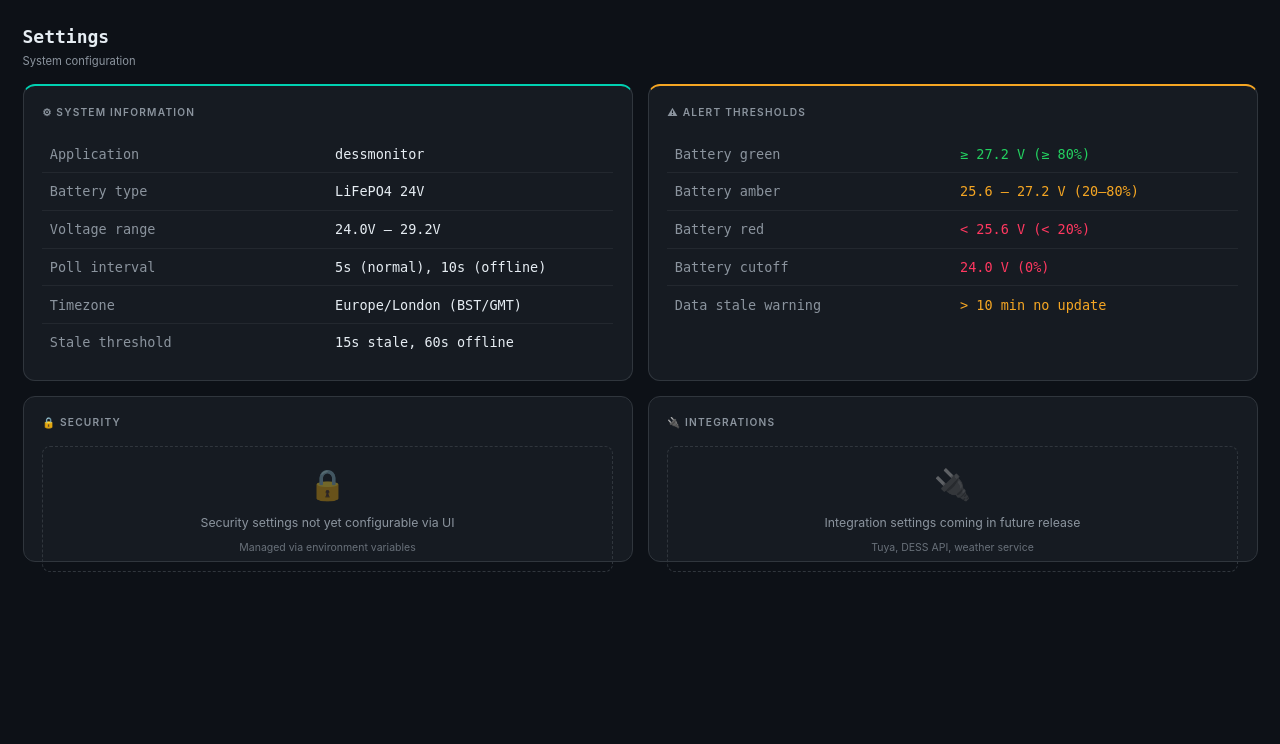
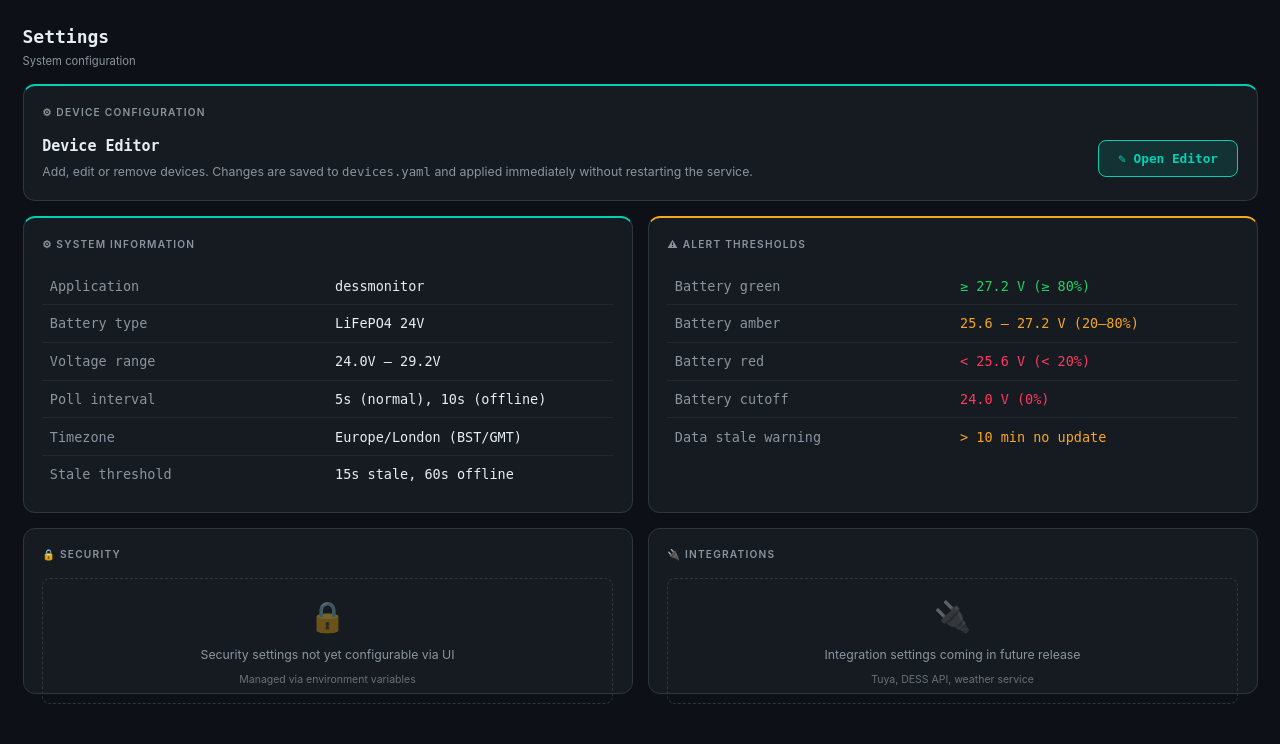
Before and after one commit to alexcopy/dessmonitor, a FastAPI app: template app/web/templates/settings.html in a window 1280 px wide. Shown: the part 56-800 px from the top of the page. Run offline with FastAPI, Linux system fonts and the light colour scheme; the template is opened without the code that fills it: most values are stand-ins (such as "Sample title", 1, 10 or a date in 2020); parts of the project's set-up code (start-up, migrations or seed data) failed here and were passed over.

Commit message:
feat(settings): add Device Editor link card, remove inline styles

```diff
--- a/app/web/static/dashboard.css
+++ b/app/web/static/dashboard.css
@@ -928,6 +928,51 @@ html, body { font-size: 15px; }
 .green-text { color: var(--green); }
 .red-text   { color: var(--red); }
 
+/* ── SETTINGS PAGE ───────────────────────────────────────────── */
+.dm-settings-full-width { grid-column: 1 / -1; }
+
+.dm-settings-editor-row {
+    display: flex;
+    align-items: center;
+    justify-content: space-between;
+    gap: 1.5rem;
+    flex-wrap: wrap;
+}
+
+.dm-settings-editor-title {
+    font-family: var(--mono);
+    font-size: 1rem;
+    font-weight: 700;
+    color: var(--text);
+    margin-bottom: 0.35rem;
+}
+
+.dm-settings-editor-desc {
+    font-size: 0.82rem;
+    color: var(--text-dim);
+    line-height: 1.5;
+}
+
+.dm-settings-editor-btn {
+    display: inline-block;
+    padding: 0.55rem 1.25rem;
+    background: var(--teal-dim);
+    color: var(--teal);
+    border: 1px solid var(--teal);
+    border-radius: 8px;
+    font-family: var(--mono);
+    font-size: 0.85rem;
+    font-weight: 700;
+    text-decoration: none;
+    white-space: nowrap;
+    transition: background 0.15s;
+    flex-shrink: 0;
+}
+.dm-settings-editor-btn:hover { background: rgba(0,209,178,0.22); color: var(--teal); }
+
+.dm-table-key   { color: var(--text-dim); width: 50%; }
+.dm-placeholder-sm { min-height: 80px; }
+
 /* ── STALE FOOTER — красный если данные устарели > 10 мин ───── */
 .dm-footer-bar.dm-footer-stale {
   border-top-color: var(--red);
@@ -989,17 +1034,3 @@ html, body { font-size: 15px; }
   .dm-stats-strip      { grid-template-columns: 1fr 1fr; }
   .dm-summary-row      { grid-template-columns: 1fr; }
 }
-
-/* ── LOAD ROW FRESHNESS DOT ──────────────────────────────────── */
-.dm-obs-dot {
-  display: inline-block;
-  width: 7px;
-  height: 7px;
-  border-radius: 50%;
-  vertical-align: middle;
-  cursor: help;
-  margin-left: 2px;
-}
-.dm-obs-dot.fresh { background: var(--green); box-shadow: 0 0 4px var(--green); }
-.dm-obs-dot.stale { background: var(--amber); }
-.dm-obs-dot.old   { background: var(--red);   box-shadow: 0 0 4px var(--red); }
--- a/app/web/templates/settings.html
+++ b/app/web/templates/settings.html
@@ -39,32 +39,50 @@
 
     <div class="dm-grid-2">
 
+        <!-- Device Editor — primary action card -->
+        <div class="dm-card accent-teal dm-settings-full-width">
+            <div class="dm-kpi-label dm-card-title-gap">&#9881; Device Configuration</div>
+            <div class="dm-settings-editor-row">
+                <div>
+                    <div class="dm-settings-editor-title">Device Editor</div>
+                    <div class="dm-settings-editor-desc">
+                        Add, edit or remove devices. Changes are saved to
+                        <span class="dm-mono">devices.yaml</span> and applied immediately
+                        without restarting the service.
+                    </div>
+                </div>
+                <a href="/settings/devices" class="dm-settings-editor-btn">
+                    &#9998; Open Editor
+                </a>
+            </div>
+        </div>
+
         <div class="dm-card accent-teal">
             <div class="dm-kpi-label dm-card-title-gap">&#9881; System Information</div>
             <table class="dm-table">
                 <tbody>
                     <tr>
-                        <td class="dm-mono" style="color:var(--text-dim); width:50%">Application</td>
+                        <td class="dm-mono dm-table-key">Application</td>
                         <td class="dm-mono">dessmonitor</td>
                     </tr>
                     <tr>
-                        <td class="dm-mono" style="color:var(--text-dim)">Battery type</td>
+                        <td class="dm-mono dm-table-key">Battery type</td>
                         <td class="dm-mono">LiFePO4 24V</td>
                     </tr>
                     <tr>
-                        <td class="dm-mono" style="color:var(--text-dim)">Voltage range</td>
+                        <td class="dm-mono dm-table-key">Voltage range</td>
                         <td class="dm-mono">24.0V — 29.2V</td>
                     </tr>
                     <tr>
-                        <td class="dm-mono" style="color:var(--text-dim)">Poll interval</td>
+                        <td class="dm-mono dm-table-key">Poll interval</td>
                         <td class="dm-mono">5s (normal), 10s (offline)</td>
                     </tr>
                     <tr>
-                        <td class="dm-mono" style="color:var(--text-dim)">Timezone</td>
+                        <td class="dm-mono dm-table-key">Timezone</td>
                         <td class="dm-mono">Europe/London (BST/GMT)</td>
                     </tr>
                     <tr>
-                        <td class="dm-mono" style="color:var(--text-dim)">Stale threshold</td>
+                        <td class="dm-mono dm-table-key">Stale threshold</td>
                         <td class="dm-mono">15s stale, 60s offline</td>
                     </tr>
                 </tbody>
@@ -76,23 +94,23 @@
             <table class="dm-table">
                 <tbody>
                     <tr>
-                        <td class="dm-mono" style="color:var(--text-dim); width:50%">Battery green</td>
+                        <td class="dm-mono dm-table-key">Battery green</td>
                         <td class="dm-mono green-text">&ge; 27.2 V (&ge; 80%)</td>
                     </tr>
                     <tr>
-                        <td class="dm-mono" style="color:var(--text-dim)">Battery amber</td>
+                        <td class="dm-mono dm-table-key">Battery amber</td>
                         <td class="dm-mono amber-text">25.6 — 27.2 V (20–80%)</td>
                     </tr>
                     <tr>
-                        <td class="dm-mono" style="color:var(--text-dim)">Battery red</td>
+                        <td class="dm-mono dm-table-key">Battery red</td>
                         <td class="dm-mono red-text">&lt; 25.6 V (&lt; 20%)</td>
                     </tr>
                     <tr>
-                        <td class="dm-mono" style="color:var(--text-dim)">Battery cutoff</td>
+                        <td class="dm-mono dm-table-key">Battery cutoff</td>
                         <td class="dm-mono red-text">24.0 V (0%)</td>
                     </tr>
                     <tr>
-                        <td class="dm-mono" style="color:var(--text-dim)">Data stale warning</td>
+                        <td class="dm-mono dm-table-key">Data stale warning</td>
                         <td class="dm-mono amber-text">&gt; 10 min no update</td>
                     </tr>
                 </tbody>
@@ -101,7 +119,7 @@
 
         <div class="dm-card">
             <div class="dm-kpi-label dm-card-title-gap">&#128274; Security</div>
-            <div class="dm-chart-placeholder" style="min-height:80px;">
+            <div class="dm-chart-placeholder dm-placeholder-sm">
                 <div class="chart-icon">&#128274;</div>
                 <div>Security settings not yet configurable via UI</div>
                 <div class="chart-note">Managed via environment variables</div>
@@ -110,7 +128,7 @@
 
         <div class="dm-card">
             <div class="dm-kpi-label dm-card-title-gap">&#128268; Integrations</div>
-            <div class="dm-chart-placeholder" style="min-height:80px;">
+            <div class="dm-chart-placeholder dm-placeholder-sm">
                 <div class="chart-icon">&#128268;</div>
                 <div>Integration settings coming in future release</div>
                 <div class="chart-note">Tuya, DESS API, weather service</div>
```
